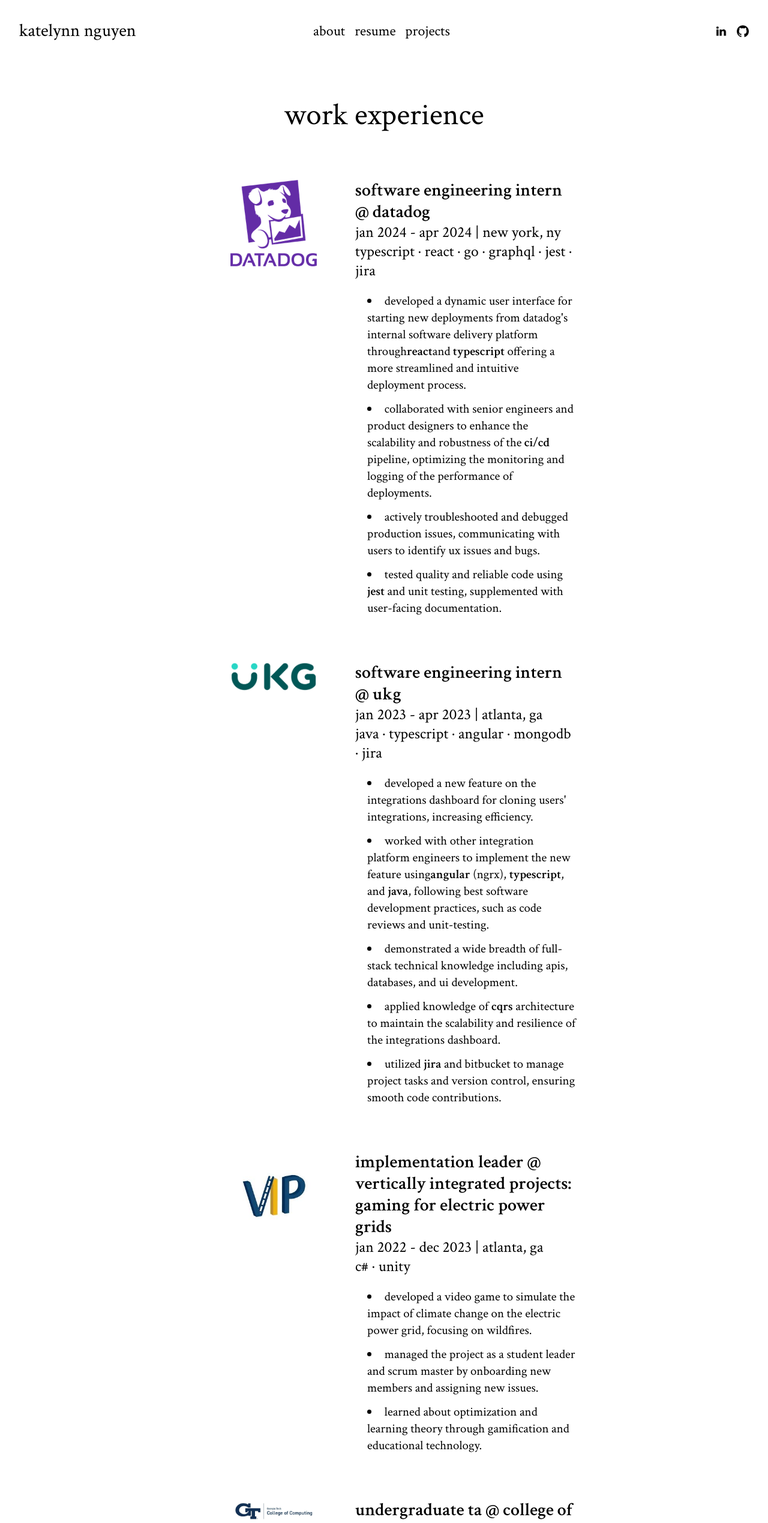
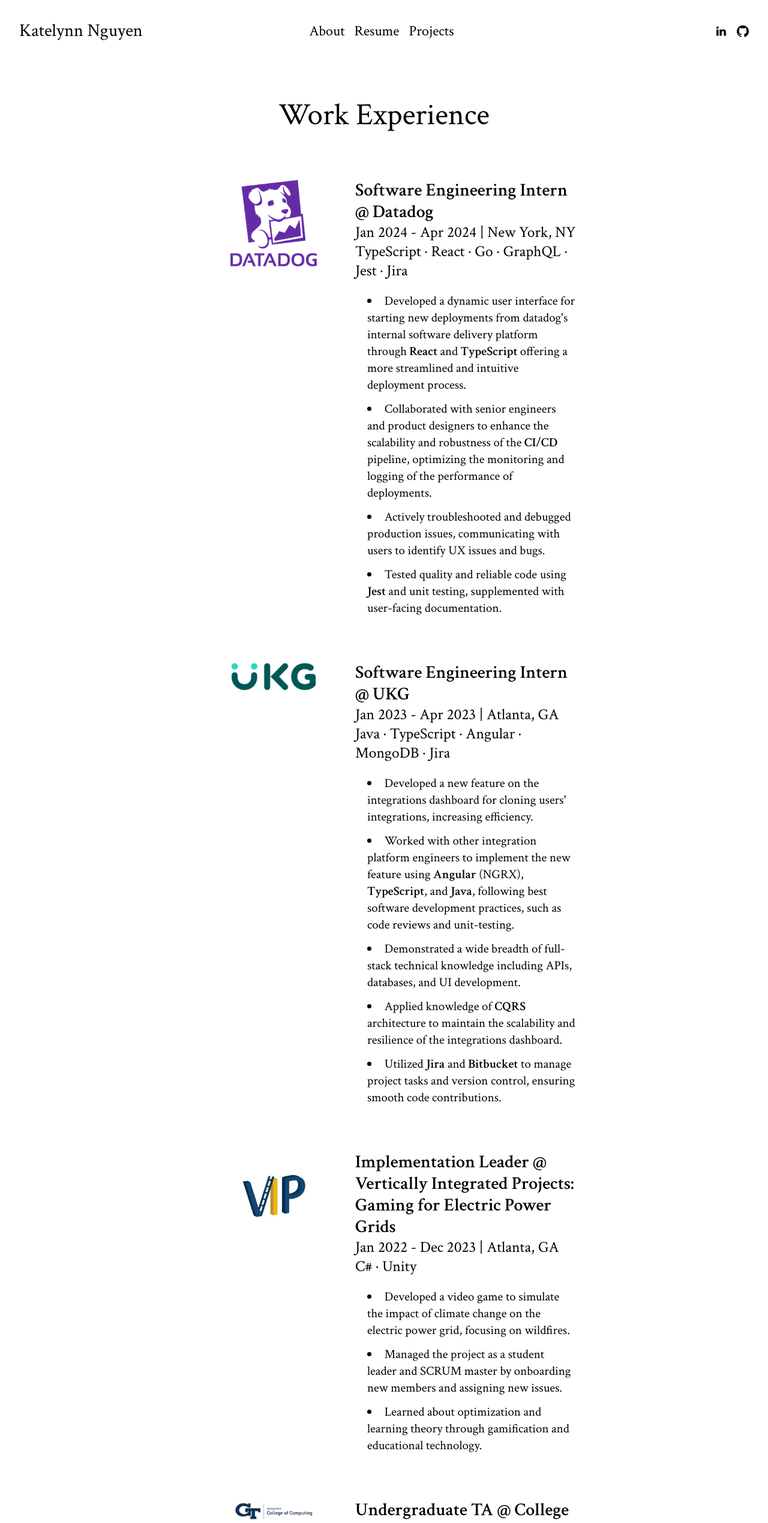
Before and after one commit to katelynn-n6/katelynn-n6.github.io, a React (Vite) app: page /#/resume in a window 1280 px wide. Shown: the top 2539 px of the page at 60% size. Built offline with nearby package versions, Linux system fonts and the light colour scheme.

Commit message:
capitalization

```diff
--- a/src/About.tsx
+++ b/src/About.tsx
@@ -3,19 +3,19 @@
     <>
       <div className="flex mb-24">
         <div className="font-crimson text-black text-left m-20 ml-36">
-          <h1 className="mb-10">hello there!</h1>
+          <h1 className="mb-10">Hello there!</h1>
           <div className="text-2halfxl tracking-tightish leading-8">
-            <p className="mb-5">i'm katelynn, and i am a software engineer.</p>
+            <p className="mb-5">I'm Katelynn, and I am a software engineer.</p>
             <p className="mb-5">
-              i am a graduating 4th-year computer science student at the{" "}
+              I am a graduating 4th-year Computer Science student at the{" "}
               <a className="text-black underline" href="https://gatech.edu">
-                georgia institute of technology
+                Georgia Institute of Technology
               </a>
               , specializing in people (human computer interaction, ui/ux
               design) and media (computer graphics).
             </p>
             <p className="mb-5">
-              through my{" "}
+              Through my{" "}
               <a href="#/resume" className="text-black underline">
                 full-time internship experiences
               </a>
@@ -23,19 +23,19 @@
               <a href="#/projects" className="text-black underline">
                 personal projects
               </a>
-              , and my coursework, i have acquired a passion for frontend and
+              , and my coursework, I have acquired a passion for frontend and
               full-stack software development.
             </p>
             <p>
-              in my free time, i enjoy listening to music, language-learning
-              (japanese currently), watching horror movies, traveling, and
+              In my free time, I enjoy listening to music, language-learning
+              (Japanese currently), watching horror movies, traveling, and
               playing{` `}
               <a
                 className="text-black underline"
                 target="_blank"
                 rel="noopener noreferrer"
                 href="https://nytimes.com/crosswords">
-                the new york times mini games
+                the New York Times mini games
               </a>
               .
             </p>
--- a/src/NavBar.tsx
+++ b/src/NavBar.tsx
@@ -1,9 +1,9 @@
 import SocialLinks from "./SocialLinks";
 
 const navigation = [
-  { name: "about", href: "#/", current: false },
-  { name: "resume", href: "#/resume", current: false },
-  { name: "projects", href: "#/projects", current: false },
+  { name: "About", href: "#/", current: false },
+  { name: "Resume", href: "#/resume", current: false },
+  { name: "Projects", href: "#/projects", current: false },
 ];
 
 export default function NavBar() {
@@ -12,7 +12,7 @@
       <div className="mx-auto my-5 max-w-8xl px-2 sm:px-6 lg:px-8">
         <div className="relative flex h-16 items-center justify-between">
           <a key={"about"} href="/" className="text-3xl text-black">
-            katelynn nguyen
+            Katelynn Nguyen
           </a>
           <div className="absolute inset-0 flex justify-center items-center pr-2">
             <div className="flex space-x-4">
--- a/src/Projects.tsx
+++ b/src/Projects.tsx
@@ -2,7 +2,7 @@
   return (
     <div>
       <div className="font-crimson text-black text-center m-20 mb-28">
-        <h1 className="tracking-tightish my-20">projects</h1>
+        <h1 className="tracking-tightish my-20">Projects</h1>
         <div className="flex mx-60 mb-16">
           <div className="min-w-44 max-w-44 mx-16">
             <a rel="noopener noreferrer" href="https://tekkanji.up.railway.app">
@@ -11,16 +11,16 @@
           </div>
           <div className="leading-8">
             <div className="text-3xl text-left">
-              <b>tekkanji</b>
+              <b>Tekkanji</b>
             </div>
             <div className="text-2halfxl text-left">
-              <p>javascript · react · express · node</p>
+              <p>JavaScript · React · Express · Node</p>
             </div>
             <div className="mt-5 text-1halfxl text-left">
               <p className="leading-7 mb-3">
-                a full-stack web application for students to learn and review
-                the 322 kanji characters introduced by japn 1001-3001 at georgia
-                tech, now used by the japanese department.
+                A full-stack web application for students to learn and review
+                the 322 kanji characters introduced by JAPN 1001-3001 at Georgia
+                Tech, now used by the Japanese department.
               </p>
             </div>
           </div>
@@ -33,14 +33,14 @@
           </div>
           <div className="leading-8">
             <div className="text-3xl text-left">
-              <b>spotify jukebox</b>
+              <b>Spotify Jukebox</b>
             </div>
             <div className="text-2halfxl text-left">
-              <p>javascript · react · next · aws · node · dynamodb</p>
+              <p> React · Next · AWS · Node · DynamoDB</p>
             </div>
             <div className="mt-5 text-1halfxl text-left">
               <p className="leading-7 mb-3">
-                a full-stack web application for users to use “virtual
+                A full-stack web application for users to use “virtual
                 jukeboxes” to select songs in a host's queue through voting,
                 offering a more collaborating and engaging music experience.
               </p>
@@ -57,15 +57,15 @@
           </div>
           <div className="leading-8">
             <div className="text-3xl text-left">
-              <b>wild west rising</b>
+              <b>Wild West Rising</b>
             </div>
             <div className="text-2halfxl text-left">
-              <p>java · android studio</p>
+              <p>Java · Android Studio</p>
             </div>
             <div className="mt-5 text-1halfxl text-left">
               <p className="leading-7 mb-3">
-                a tower-defense android video game. placed 3rd among class
-                competition for cs 2340: objects & design.
+                A tower-defense Android video game. Placed 3rd among class
+                competition for CS 2340: Objects & Design.
               </p>
             </div>
           </div>
@@ -80,15 +80,15 @@
           </div>
           <div className="leading-8">
             <div className="text-3xl text-left">
-              <b>the plight of the piping plover</b>
+              <b>The Plight of the Piping Plover</b>
             </div>
             <div className="text-2halfxl text-left">
-              <p>html · css · bootstrap</p>
+              <p>HTML · CSS · Bootstrap</p>
             </div>
             <div className="mt-5 text-1halfxl text-left">
               <p className="leading-7 mb-3">
-                an educational video game about climate change and species
-                extinction. developed during techtogether atlanta 2022.
+                An educational video game about climate change and species
+                extinction. Developed during TechTogether Atlanta 2022.
               </p>
             </div>
           </div>
@@ -103,15 +103,15 @@
           </div>
           <div className="leading-8">
             <div className="text-3xl text-left">
-              <b>paper planes</b>
+              <b>Paper Planes</b>
             </div>
             <div className="text-2halfxl text-left">
-              <p>c# · unity</p>
+              <p>C# · Unity</p>
             </div>
             <div className="mt-5 text-1halfxl text-left">
               <p className="leading-7 mb-3">
-                2d sidescroller platformer video game about a wind goddess
-                rediscovering life through paper plane messages. vgdev spring
+                2D sidescroller platformer video game about a wind goddess
+                rediscovering life through paper plane messages. VGDev Spring
                 '22.
               </p>
             </div>
--- a/src/Resume.tsx
+++ b/src/Resume.tsx
@@ -2,42 +2,42 @@
   return (
     <div className="font-crimson text-black text-center m-20 mb-40">
       <div>
-        <h1 className="tracking-tightish my-20">work experience</h1>
+        <h1 className="tracking-tightish my-20">Work Experience</h1>
         <div className="flex mx-60 mb-16">
           <div className="min-w-36 max-w-36 mx-16">
             <img src="/datadog.png"></img>
           </div>
           <div className="leading-8">
             <div className="text-3xl text-left">
-              <b>software engineering intern @ datadog</b>
+              <b>Software Engineering Intern @ Datadog</b>
             </div>
             <div className="text-2halfxl text-left">
-              <p>jan 2024 - apr 2024 | new york, ny</p>
-              <p>typescript · react · go · graphql · jest · jira</p>
+              <p>Jan 2024 - Apr 2024 | New York, NY</p>
+              <p>TypeScript · React · Go · GraphQL · Jest · Jira</p>
             </div>
             <div className="ml-5 mt-5 text-1halfxl text-left">
               <li className="leading-7 mb-3">
-                developed a dynamic user interface for starting new deployments
+                Developed a dynamic user interface for starting new deployments
                 from datadog's internal software delivery platform through
-                <b>react</b>
+                <b> React </b>
                 and
-                <b> typescript </b>
+                <b> TypeScript </b>
                 offering a more streamlined and intuitive deployment process.
               </li>
               <li className="leading-7 mb-3">
-                collaborated with senior engineers and product designers to
+                Collaborated with senior engineers and product designers to
                 enhance the scalability and robustness of the
-                <b> ci/cd </b>
+                <b> CI/CD </b>
                 pipeline, optimizing the monitoring and logging of the
                 performance of deployments.
               </li>
               <li className="leading-7 mb-3">
-                actively troubleshooted and debugged production issues,
-                communicating with users to identify ux issues and bugs.
+                Actively troubleshooted and debugged production issues,
+                communicating with users to identify UX issues and bugs.
               </li>
               <li className="leading-7 mb-3">
-                tested quality and reliable code using
-                <b> jest </b>
+                Tested quality and reliable code using
+                <b> Jest </b>
                 and unit testing, supplemented with user-facing documentation.
               </li>
             </div>
@@ -49,35 +49,35 @@
           </div>
           <div className="leading-8">
             <div className="text-3xl text-left">
-              <b>software engineering intern @ ukg</b>
+              <b>Software Engineering Intern @ UKG</b>
             </div>
             <div className="text-2halfxl text-left">
-              <p>jan 2023 - apr 2023 | atlanta, ga</p>
-              <p>java · typescript · angular · mongodb · jira</p>
+              <p>Jan 2023 - Apr 2023 | Atlanta, GA</p>
+              <p>Java · TypeScript · Angular · MongoDB · Jira</p>
             </div>
             <div className="ml-5 mt-5 text-1halfxl text-left">
               <li className="leading-7 mb-3">
-                developed a new feature on the integrations dashboard for
+                Developed a new feature on the integrations dashboard for
                 cloning users' integrations, increasing efficiency.
               </li>
               <li className="leading-7 mb-3">
-                worked with other integration platform engineers to implement
+                Worked with other integration platform engineers to implement
                 the new feature using
-                <b>angular</b> (ngrx), <b>typescript</b>, and <b>java</b>,
+                <b> Angular</b> (NGRX), <b>TypeScript</b>, and <b>Java</b>,
                 following best software development practices, such as code
                 reviews and unit-testing.
               </li>
               <li className="leading-7 mb-3">
-                demonstrated a wide breadth of full-stack technical knowledge
-                including apis, databases, and ui development.
+                Demonstrated a wide breadth of full-stack technical knowledge
+                including APIs, databases, and UI development.
               </li>
               <li className="leading-7 mb-3">
-                applied knowledge of <b>cqrs</b> architecture to maintain the
+                Applied knowledge of <b>CQRS</b> architecture to maintain the
                 scalability and resilience of the integrations dashboard.
               </li>
               <li className="leading-7 mb-3">
-                utilized <b>jira</b> and bitbucket to manage project tasks and
-                version control, ensuring smooth code contributions.
+                Utilized <b>Jira</b> and <b>Bitbucket</b> to manage project
+                tasks and version control, ensuring smooth code contributions.
               </li>
             </div>
           </div>
@@ -89,25 +89,25 @@
           <div className="leading-8">
             <div className="text-3xl text-left">
               <b>
-                implementation leader @ vertically integrated projects: gaming
-                for electric power grids
+                Implementation Leader @ Vertically Integrated Projects: Gaming
+                for Electric Power Grids
               </b>
             </div>
             <div className="text-2halfxl text-left">
-              <p>jan 2022 - dec 2023 | atlanta, ga</p>
-              <p>c# · unity</p>
+              <p>Jan 2022 - Dec 2023 | Atlanta, GA</p>
+              <p>C# · Unity</p>
             </div>
             <div className="ml-5 mt-5 text-1halfxl text-left">
               <li className="leading-7 mb-3">
-                developed a video game to simulate the impact of climate change
+                Developed a video game to simulate the impact of climate change
                 on the electric power grid, focusing on wildfires.
               </li>
               <li className="leading-7 mb-3">
-                managed the project as a student leader and scrum master by
+                Managed the project as a student leader and SCRUM master by
                 onboarding new members and assigning new issues.
               </li>
               <li className="leading-7 mb-3">
-                learned about optimization and learning theory through
+                Learned about optimization and learning theory through
                 gamification and educational technology.
               </li>
             </div>
@@ -119,21 +119,21 @@
           </div>
           <div className="leading-8">
             <div className="text-3xl text-left">
-              <b>undergraduate ta @ college of computing</b>
+              <b>Undergraduate TA @ College of Computing</b>
             </div>
             <div className="text-2halfxl text-left">
-              <p>may 2022 - aug 2022 | atlanta, ga</p>
-              <p>java · object oriented programming</p>
+              <p>May 2022 - Aug 2022 | Atlanta, GA</p>
+              <p>Java · Object-Oriented Programming</p>
             </div>
             <div className="ml-5 mt-5 text-1halfxl text-left">
               <li className="leading-7 mb-3">
-                demonstrated strong leadership skills and a deep understanding
-                of programming fundamentals as a TA for cs 1331:
-                <b> object-oriented programming</b>, managing a class of 75+
+                Demonstrated strong leadership skills and a deep understanding
+                of programming fundamentals as a TA for CS 1331:
+                <b> Object-Oriented Programming</b>, managing a class of 75+
                 students.
               </li>
               <li className="leading-7 mb-3">
-                conducted weekly recitations and office hours to explain
+                Conducted weekly recitations and office hours to explain
                 <b> java </b>
                 principles in-depth and guide students.
               </li>
@@ -141,62 +141,62 @@
           </div>
         </div>
       </div>
-      <div className="font-crimson text-black text-center m-20">
-        <h1 className="tracking-tightish mt-40 mb-20">education</h1>
+      <div>
+        <h1 className="tracking-tightish mt-40 mb-20">Education</h1>
         <div className="flex mx-60 mb-16">
           <div className="min-w-36 max-w-36 mx-16">
             <img src="/gt.png"></img>
           </div>
           <div className="leading-8">
             <div className="text-3xl text-left">
-              <b>georgia institute of technology</b>
+              <b>Georgia Institute of Technology</b>
             </div>
             <div className="text-2halfxl text-left">
-              <p>b.s. in computer science, minor in japanese</p>
-              <p>aug 2021 - dec 2024 | atlanta, ga | 3.97/4.00</p>
+              <p>B.S. in Computer Science, Minor in Japanese</p>
+              <p>Aug 2021 - Dec 2024 | Atlanta, GA | 3.97/4.00</p>
             </div>
             <div className="ml-5 mt-5 text-1halfxl text-left">
               <li className="leading-7 mb-3">
-                <b>coursework</b>: data structures & algorithms, object-oriented
-                programming, assembly & organization, databases, ui software,
-                information visualization, objects & design, computer graphics,
-                computer animation, applied combinatorics, discrete math
+                <b>Coursework</b>: Data Structures & Algorithms, Object-Oriented
+                Programming, Assembly & Organization, Databases, UI Software,
+                Information Visualization, Objects & Design, Computer Graphics,
+                Computer Animation, Applied Combinatorics, Discrete Math
               </li>
               <li className="leading-7 mb-3">
-                <b>extracurriculars</b>: gt webdev, vgdev, vietnamese student
-                association, women @ college of computing
+                <b>Extracurriculars</b>: GT Webdev, VGDev, Vietnamese Student
+                Association, Women @ College of Computing
               </li>
             </div>
           </div>
         </div>
       </div>
       <div className="font-crimson text-black text-center m-20">
-        <h1 className="tracking-tightish mt-40 mb-20">skills</h1>
+        <h1 className="tracking-tightish mt-40 mb-20">Skills</h1>
         <div className="text-3xl mb-5">
-          <b>languages</b>
+          <b>Languages</b>
           <p className="text-2halfxl">
-            java, typescript, javascript, python, sql, go, c/c#, html/css
+            Java, TypeScript, JavaScript, Python, SQL, Go, C/C#, HTML/CSS
           </p>
         </div>
         <div className="text-3xl mb-5">
-          <b>technologies</b>
+          <b>Technologies</b>
           <p className="text-2halfxl">
-            react, next.js, angular, express, node, mysql, mongodb, dynamodb,
-            graphql, aws
+            React, Next.JS, Angular, Express, Node, MySQL, MongoDB, DynamoDB,
+            GraphQl, AWS
           </p>
         </div>
         <div className="text-3xl mb-5">
-          <b>developer tools</b>
+          <b>Developer Tools</b>
           <p className="text-2halfxl">
-            git, jira, bitbucket, jest, docker, figma, intellij, visual studio
-            code, unity, android studio
+            Git, Jira, Bitbucket, Jest, Docker, Figma, IntelliJ, Visual Studio
+            Code, Unity, Android Studio
           </p>
         </div>
       </div>
       <button
         onClick={() => window.open("/resume.pdf", "_blank")}
         className="mt-12 text-3xl bg-white text-black border-solid border-black rounded-none hover:bg-black hover:text-white hover:border-black transition ease-in-out">
-        download my resume!
+        Download my resume!
       </button>
     </div>
   );
--- a/src/SiteFooter.tsx
+++ b/src/SiteFooter.tsx
@@ -13,7 +13,7 @@
       </div>
       <div className="absolute inset-0 flex justify-center items-center pr-2">
         <div className="flex space-x-4">
-          <p className="text-3xl text-black">katelynn nguyen</p>
+          <p className="text-3xl text-black">Katelynn Nguyen</p>
         </div>
       </div>
       <SocialLinks />
```
